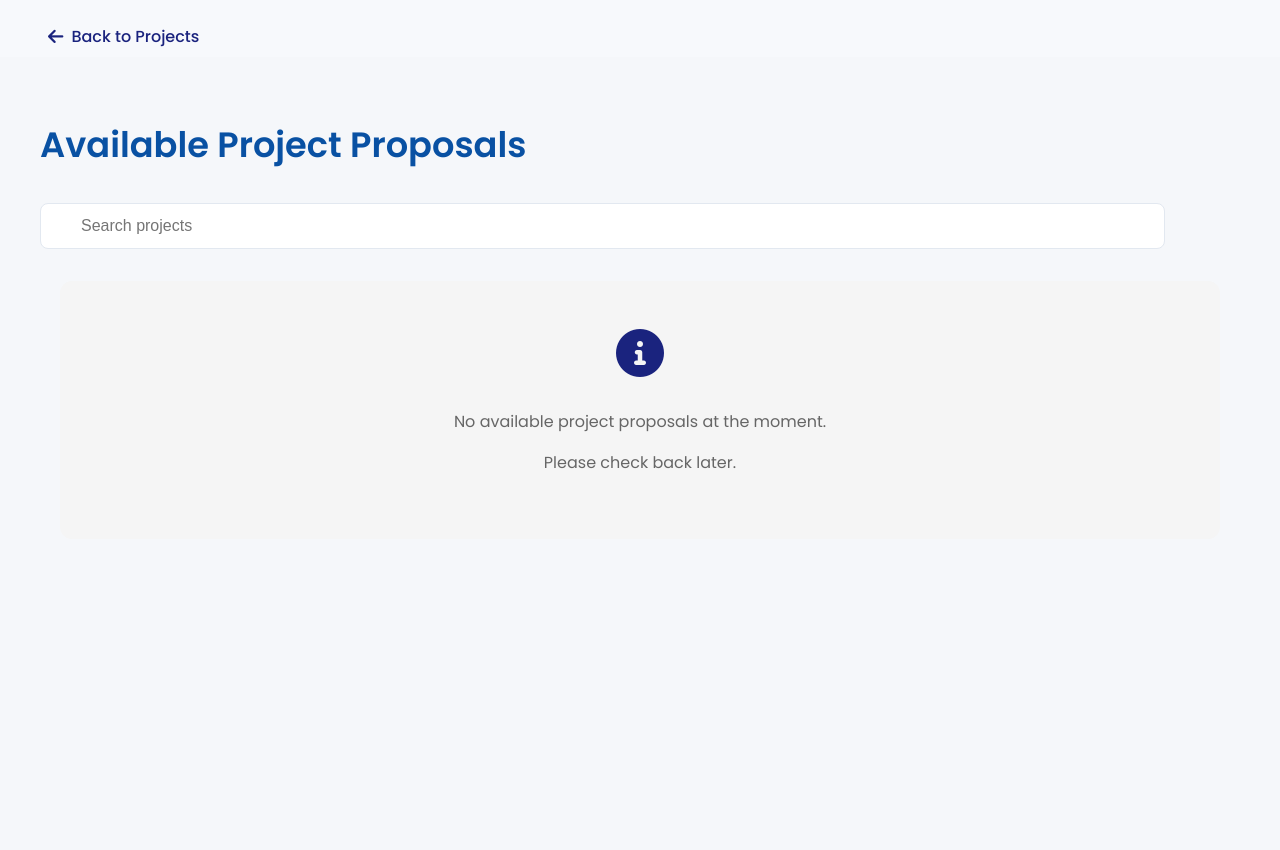
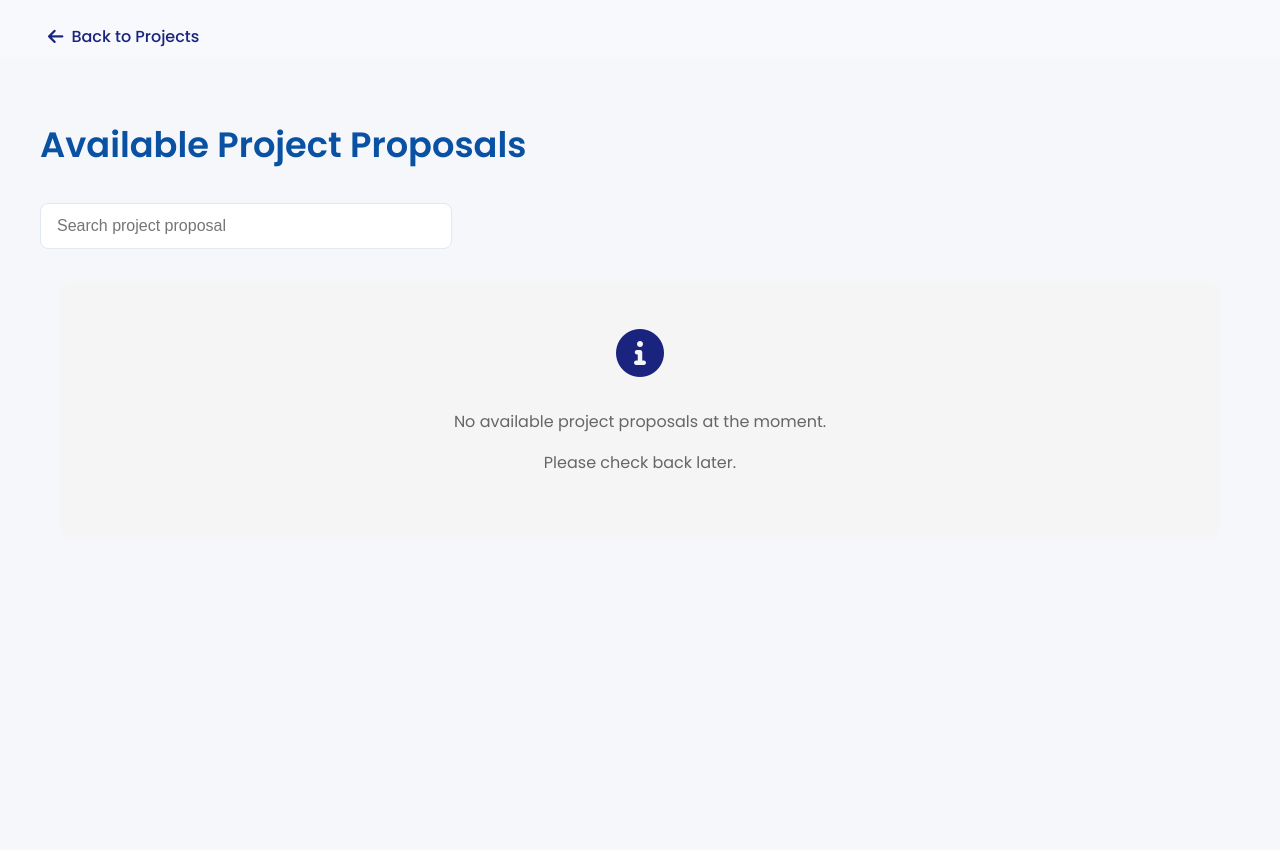
Before and after one commit to YongJinYit1214/final-year-project-management-system, a PHP site: page /pages/projects/view-projects.php in a window 1280 px wide. Shown: the top 850 px of the page. Run offline with PHP 8.4, Linux system fonts and the light colour scheme; data that the repository does not hold is empty.

Commit message:
Update Available Project Proposals search bar

```diff
--- a/pages/projects/view-projects.css
+++ b/pages/projects/view-projects.css
@@ -22,6 +22,7 @@ h2 {
 .search-bar {
     flex: 1;
     min-width: 250px;
+    width: 35%;
     position: relative;
 }
 
@@ -35,7 +36,7 @@ h2 {
 
 .search-bar input {
     width: 90%;
-    padding: 0.8rem 0.2rem 0.8rem 2.5rem;
+    padding: 0.8rem 1rem 0.8rem 1rem;
     border: 1px solid #e2e8f0;
     border-radius: 8px;
     font-size: 1rem;
--- a/pages/projects/view-projects.php
+++ b/pages/projects/view-projects.php
@@ -28,7 +28,7 @@ if (session_status() === PHP_SESSION_NONE) {
         <h2>Available Project Proposals</h2>
 
         <div class="search-bar">
-            <input type="text" id="searchInput" placeholder="Search projects">
+            <input type="text" id="searchInput" placeholder="Search project proposal">
         </div>
 
         <div class="projects-container">
```
